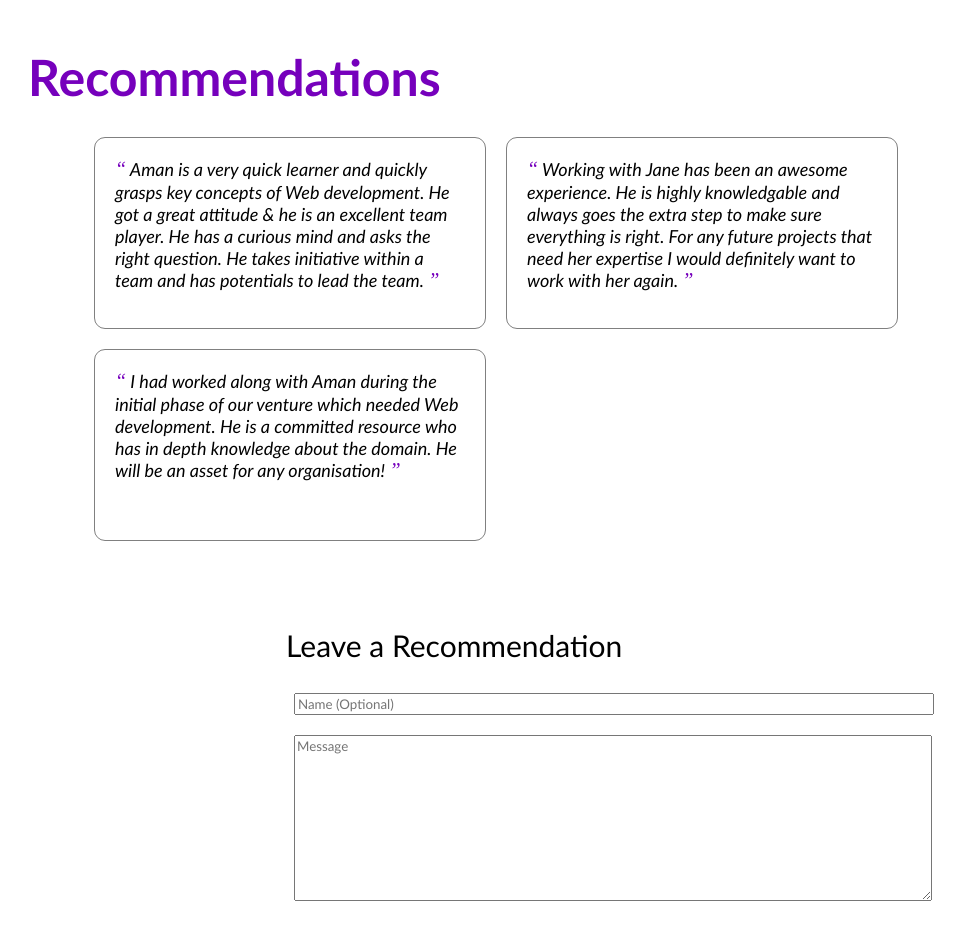
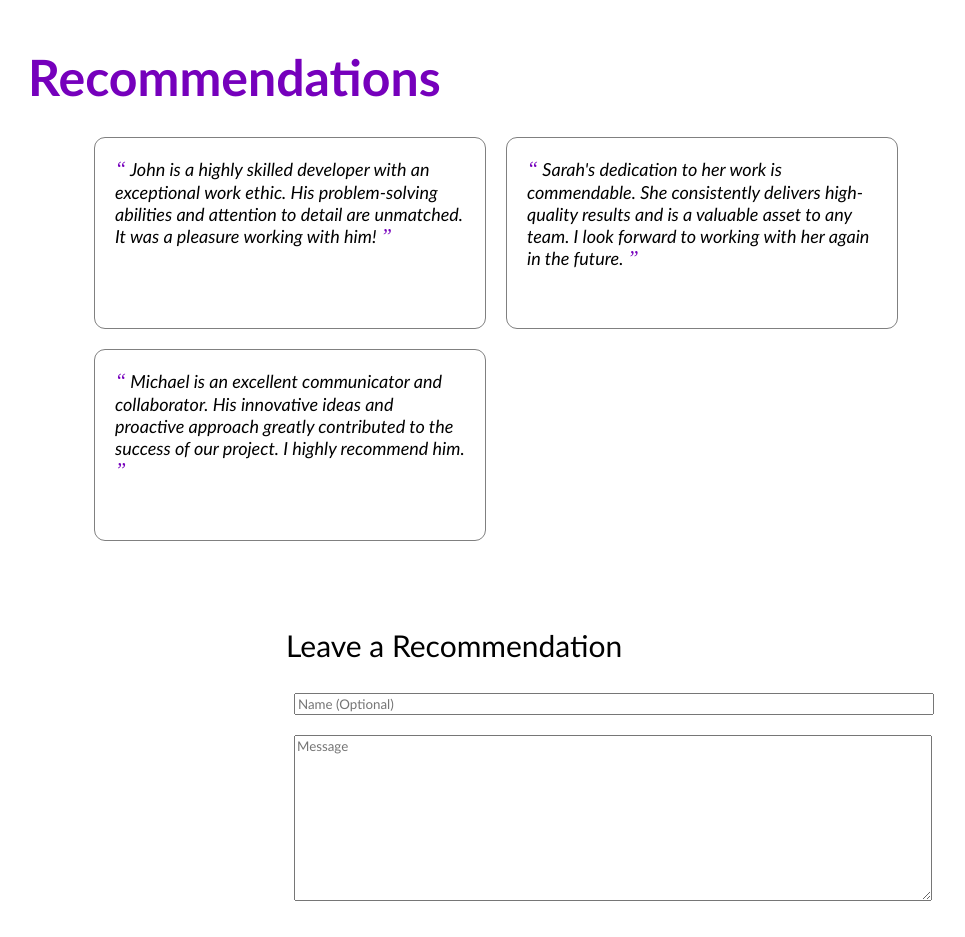
Before and after one commit to Ambesawi/My-single-page-portfolio, a plain HTML site: page index.html in a window 1280 px wide. Shown: the part 2120-3057 px from the top of the page, without its empty margins (40-1005 px from the left). Drawn offline with Linux system fonts and the light colour scheme.

Commit message:
Update index.html

```diff
--- a/index.html
+++ b/index.html
@@ -140,24 +140,17 @@
     <div class="all_recommendations" id="all_recommendations">
       <div class="recommendation">
         <span>&#8220;</span>
-          Aman is a very quick learner and quickly grasps key concepts of Web development.
-          He got a great attitude & he is an excellent team player.
-          He has a curious mind and asks the right question.
-          He takes initiative within a team and has potentials to lead the team.
+        John is a highly skilled developer with an exceptional work ethic. His problem-solving abilities and attention to detail are unmatched. It was a pleasure working with him!
         <span>&#8221;</span>
       </div>
       <div class="recommendation">
         <span>&#8220;</span>
-          Working with Jane has been an awesome experience.
-          He is highly knowledgable and always goes the extra step to make sure everything is right.
-          For any future projects that need her expertise I would definitely want to work with her again.
+        Sarah's dedication to her work is commendable. She consistently delivers high-quality results and is a valuable asset to any team. I look forward to working with her again in the future.
         <span>&#8221;</span>
       </div>
       <div class="recommendation">
         <span>&#8220;</span>
-          I had worked along with Aman during the initial phase of our venture which needed Web development.
-          He is a committed resource who has in depth knowledge about the domain.
-          He will be an asset for any organisation!
+        Michael is an excellent communicator and collaborator. His innovative ideas and proactive approach greatly contributed to the success of our project. I highly recommend him.
         <span>&#8221;</span>
       </div>
     </div>
@@ -171,7 +164,7 @@
         <input type="text" placeholder="Name (Optional)"> <br/>
         <textarea id="new_recommendation" cols="500" rows="10" placeholder="Message"></textarea>
         <div class="flex_center">
-            <button id="recommend_btn" onclick="addRecommendation()">Submit</button>
+          <button id="recommend_btn" onclick="addRecommendation()">Submit</button> <!-- Add onClick event here -->
         </div>
       </fieldset>
     </div>
```
Lines whose indentation alone changed are shown as unchanged.
